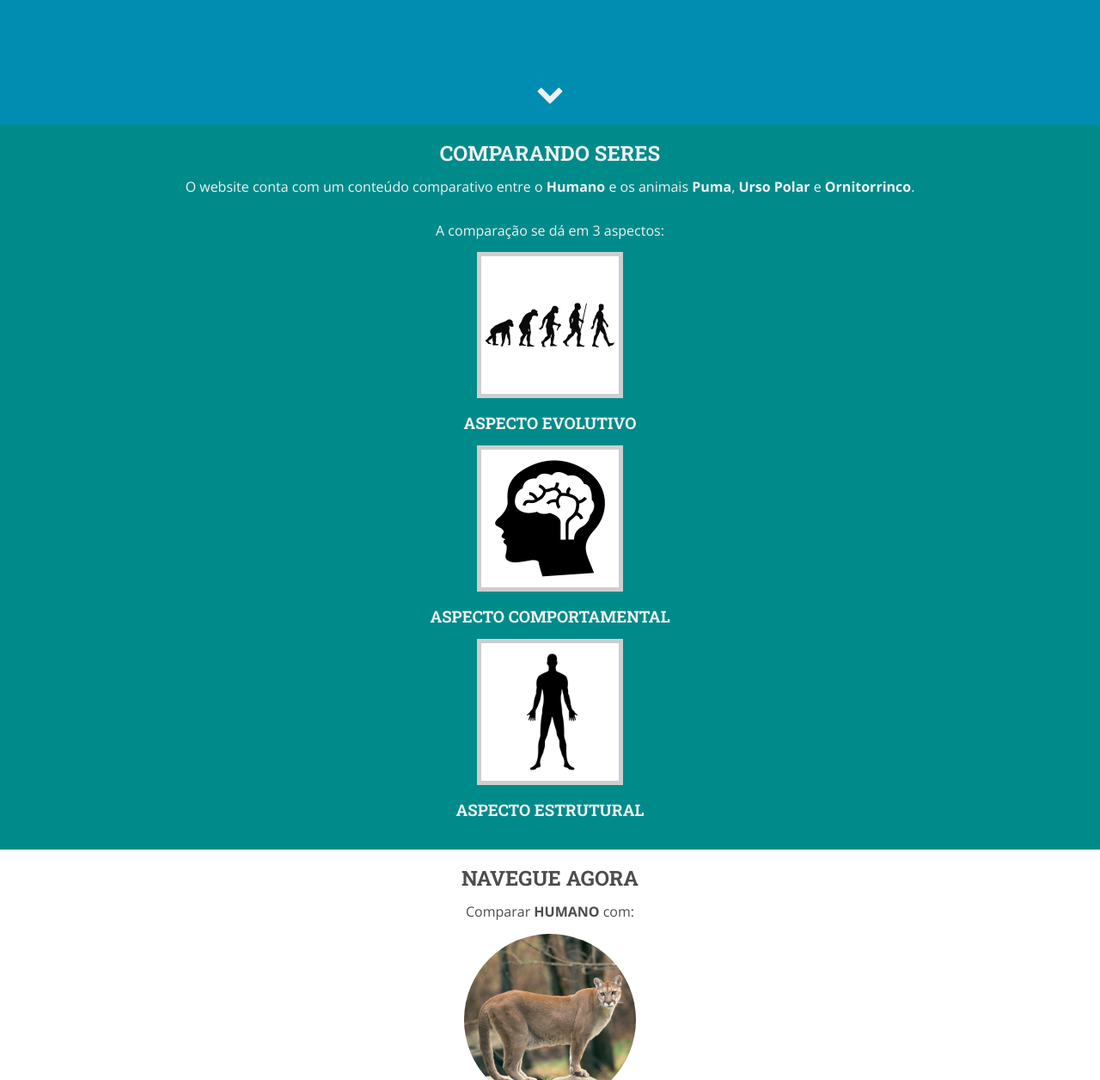
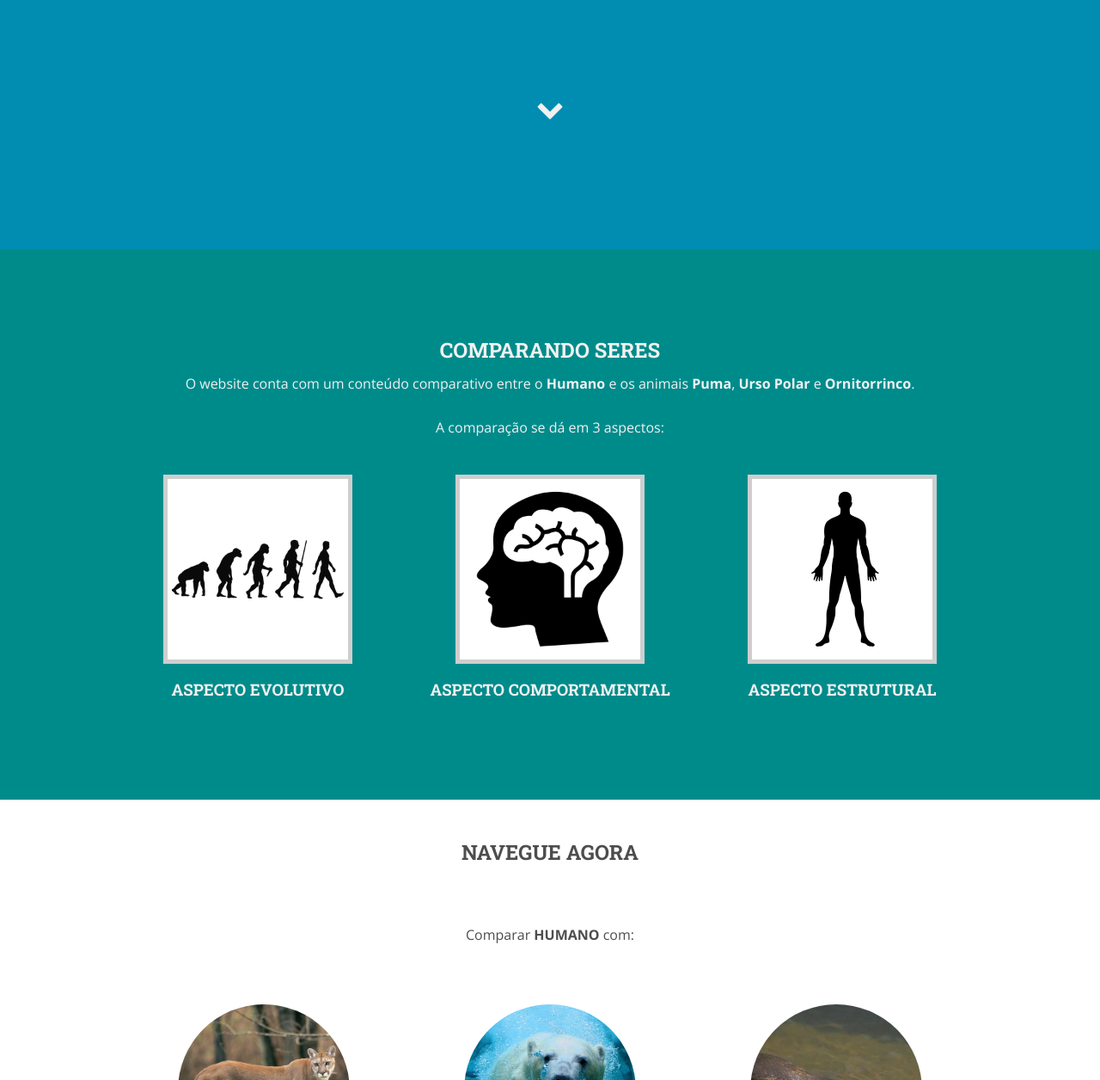
Before and after one commit to allancslima/awebio, a plain HTML site: page index.html in a window 1280 px wide. Shown: the part 320-1576 px from the top of the page at 86% size. Drawn offline with nearby package versions, Linux system fonts and the light colour scheme.

Commit message:
Página inicial adaptada - versão desktop

```diff
--- a/css/index.css
+++ b/css/index.css
@@ -87,3 +87,47 @@ footer {
 	text-align: center;
 	color: #f1f1f1;
 }
+/* MEDIA QUERIES */
+@media screen and (min-width: 768px) {
+	/* NAVIGATION */
+	.navigation {
+		flex-direction: row;
+		justify-content: space-around;
+	}
+	.navigation ul {
+		flex-direction: row;
+		width: 70%;
+	}
+	/* HEADER */
+	.header {
+		height: 500px;
+		justify-content: center;
+	}
+	/* FEATURES  */
+	#features {
+		height: 600px;
+		justify-content: center;
+	}
+	#aspects {
+		flex-direction: row;
+		justify-content: space-between;
+		max-width: 900px;
+		margin-top: 30px;
+	}
+	#aspects div img {
+		width: 200px;
+		height: 200px;
+	}
+	/* BROWSE NOW */
+	#browse-now {
+		flex-direction: row;
+		flex-wrap: wrap;
+		max-width: 1000px;
+		height: 500px;
+		margin: 0 auto;
+		justify-content: space-around;
+	}
+	#browse-now h2, p {
+		width: 100%;
+	}
+}
```
